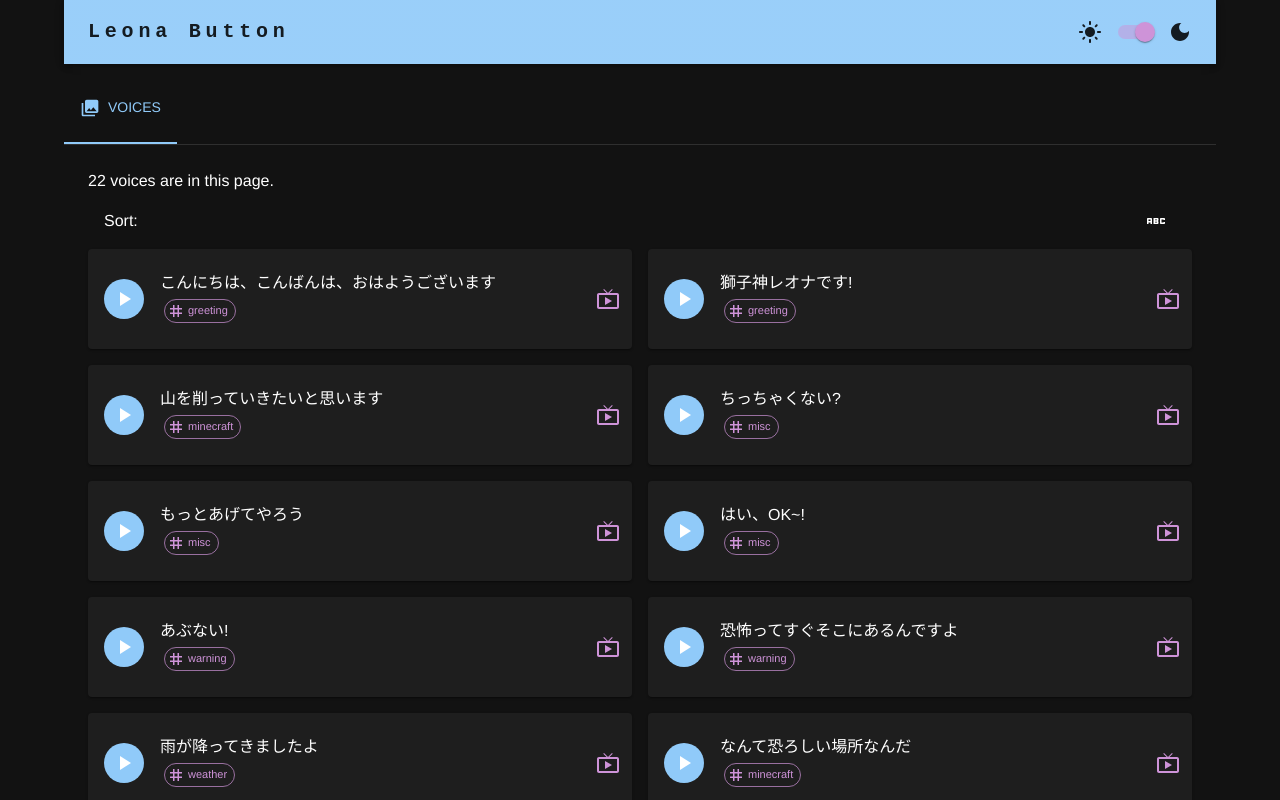
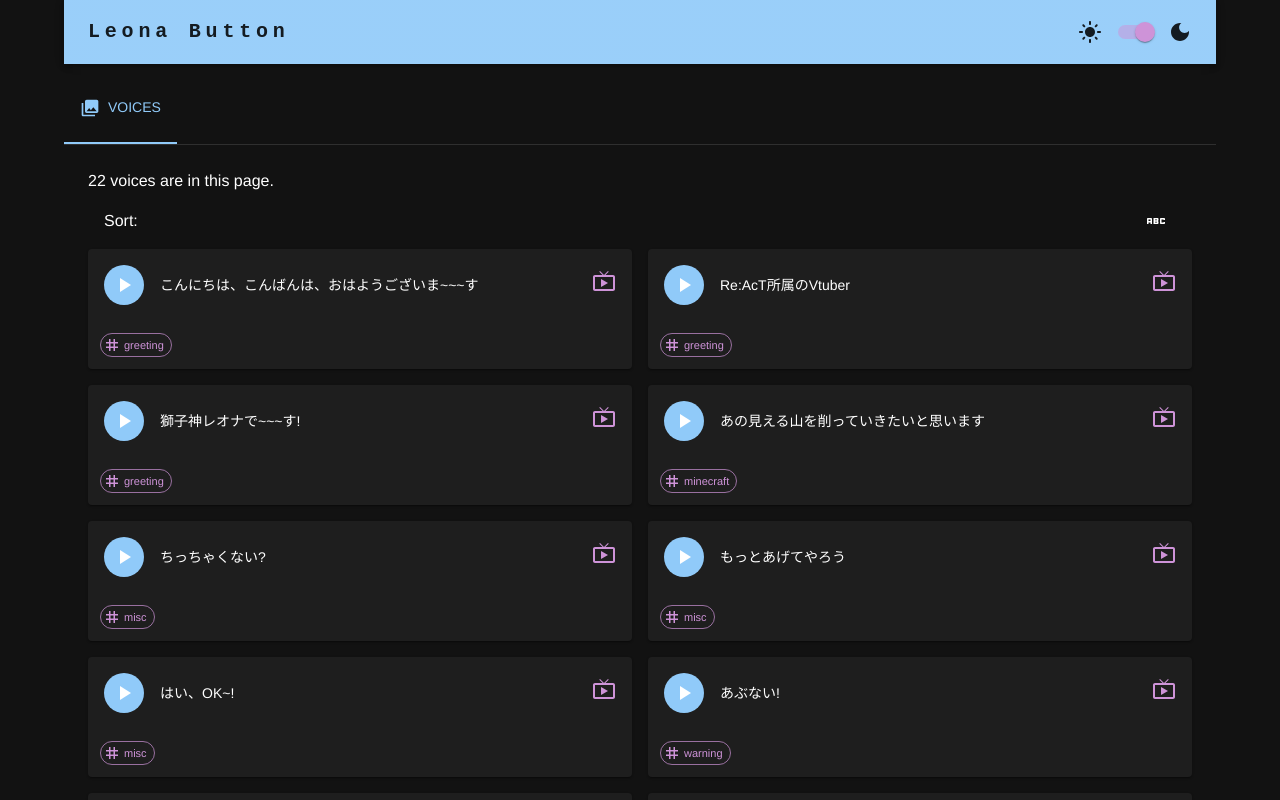
Before and after one commit to botamochi6277/leona-button, a React (Vite) app: page / in a window 1280 px wide. Shown: the top 800 px of the page. Built offline with nearby package versions, Linux system fonts and the light colour scheme; a web font is replaced by a local one.

Commit message:
Update voice card

```diff
--- a/src/VoiceCard.tsx
+++ b/src/VoiceCard.tsx
@@ -2,21 +2,12 @@ import * as React from "react";
 // mui
 import {
   Card,
-  CardContent,
-  CardMedia,
-  CardActionArea,
-  Link,
-  Typography,
   Box,
-  Stack,
   Chip,
   IconButton,
-  Button,
-  List,
-  ListItem,
-  ListItemAvatar,
-  ListItemText,
   Avatar,
+  CardHeader,
+  CardActions,
 } from "@mui/material";
 // icons
 import MoreHorizIcon from "@mui/icons-material/MoreHoriz";
@@ -82,104 +73,58 @@ const ChipsBox = (props: {
   );
 };
 
-const UrlButton = (props: { url: string; text?: string }) => {
-  return (
-    <Button
-      href={props.url}
-      target="_blank"
-      rel="noopener"
-      variant="outlined"
-      color="secondary"
-      size="small"
-      startIcon={<LiveTvIcon />}
-      sx={{ marginTop: 1 }}
-    >
-      {props.text ?? "Source"}
-    </Button>
-  );
+const VoiceCard = (props: { voice: Voice }) => {
+  const voice = props.voice;
+
+  const audio = new Audio(`voices/${voice.file_name}`);
+
+  const [audioPlaying, setAudioPlaying] = React.useState(false);
+
+  React.useEffect(() => {
+    if (audioPlaying) {
+      audio?.play().catch(() => {
+        throw new Error(`${voice.file_name} cannot be played`);
+      });
+    } else {
+      audio?.pause();
+    }
+  }, [audio, audioPlaying]);
+
+  React.useEffect(() => {
+    const onEnded = () => {
+      setAudioPlaying(false);
+      audio.pause();
     };
 
-function VoiceCard1(props: { voice: Voice }) {
-  const voice = props.voice;
-  return (
-    <Card sx={{ display: "flex" }}>
-      <Box sx={{ display: "flex", flexDirection: "column" }}>
-        <CardContent sx={{ flex: "1 0 auto" }}>
-          <Typography component="div" variant="h5">
-            {voice.text}
-          </Typography>
-          {/* <Typography
-            variant="subtitle1"
-            component="div"
-            sx={{ color: "text.secondary" }}
-          >
-            voice.text
-          </Typography> */}
-        </CardContent>
-        <Box sx={{ display: "flex", alignItems: "center", pl: 1, pb: 1 }}>
-          <IconButton aria-label="play/pause">
-            <PlayArrowIcon sx={{ height: 38, width: 38 }} />
-          </IconButton>
-        </Box>
-      </Box>
-      <CardMedia
-        component="img"
-        sx={{ width: 151 }}
-        image={`https://placehold.jp/FF9D08/f7f7f7/150x150.png?text=${voice.text[0]}`}
-        alt={voice.text}
-      />
-    </Card>
-  );
-}
-
-const VoiceCard2 = (props: { voice: Voice }) => {
-  // https://stackoverflow.com/questions/57818778/how-to-make-material-ui-cardactions-always-stick-to-the-bottom-of-parent
-  // https://stackoverflow.com/questions/55824260/same-height-cards-in-material-ui
-  const voice = props.voice;
-
-  // const img_path = ss ? `./prototypes/${ss[ss.length - 1]}` : null;
+    audio.addEventListener("ended", onEnded);
+    return () => {
+      audio.removeEventListener("ended", onEnded);
+    };
+  }, [audio, setAudioPlaying]);
 
   return (
     <Card
       sx={{ flexDirection: "column", height: "100%" }}
       key={`${voice.name}-card`}
     >
-      <CardContent>
-        <Typography component="div" variant="h6">
-          {voice.text}
-        </Typography>
-
-        <Box sx={{ marginBottom: 1 }}>
-          <Stack direction="row" alignItems="center" spacing={0.5}>
-            {voice.tags.map((tag) => (
-              <Chip size="small" key={`tag-${tag}`} label={tag} />
-            ))}
-          </Stack>
-        </Box>
-        <UrlButton url={voice.url} />
-        <Button startIcon={<PlayArrowIcon />} variant="contained">
-          Play
-        </Button>
-      </CardContent>
-    </Card>
-  );
-};
-
-const VoiceCard = (props: { voice: Voice }) => {
-  const voice = props.voice;
-
-  // const img_path = ss ? `./prototypes/${ss[ss.length - 1]}` : null;
-
-  return (
-    <Card
-      sx={{ flexDirection: "column", height: "100%" }}
-      key={`${voice.name}-card`}
+      <CardHeader
+        title={voice.text}
+        avatar={
+          <Avatar
+            sx={{ bgcolor: audioPlaying ? "success.main" : "primary.main" }}
           >
-      <List>
-        <ListItem
-          secondaryAction={
             <IconButton
-              edge="end"
+              onClick={() => {
+                setAudioPlaying((prev) => !prev);
+              }}
+              loading={audioPlaying}
+            >
+              <PlayArrowIcon />
+            </IconButton>
+          </Avatar>
+        }
+        action={
+          <IconButton
             aria-label="play"
             href={voice.url}
             target="_blank"
@@ -189,26 +134,19 @@ const VoiceCard = (props: { voice: Voice }) => {
             <LiveTvIcon color="secondary" />
           </IconButton>
         }
-        >
-          <ListItemAvatar>
-            <Avatar sx={{ bgcolor: "primary.main" }}>
-              <IconButton>
-                <PlayArrowIcon />
-              </IconButton>
-            </Avatar>
-          </ListItemAvatar>
-          <ListItemText
-            primary={voice.text}
-            secondary={
-              <ChipsBox
-                items={voice.tags}
-                icon={<TagIcon />}
-                color="secondary"
       />
-            }
-          />
-        </ListItem>
-      </List>
+      {/* <CardContent>
+        <CardMedia
+          component={"audio"}
+          controls
+          controlsList="nodownload"
+          src={`voices/${voice.file_name}`}
+        ></CardMedia>
+      </CardContent> */}
+
+      <CardActions>
+        <ChipsBox items={voice.tags} icon={<TagIcon />} color="secondary" />
+      </CardActions>
     </Card>
   );
 };
--- a/src/VoiceCardList.tsx
+++ b/src/VoiceCardList.tsx
@@ -6,8 +6,8 @@ import {
   Typography,
   ListItem,
   ListItemText,
+  Grid,
 } from "@mui/material";
-import Grid from "@mui/material/Unstable_Grid2";
 
 // icons
 import PinIcon from "@mui/icons-material/Pin";
@@ -105,7 +105,7 @@ export default function VoiceCardList(props: { voices: Voice[] }) {
 
       <Grid container spacing={2}>
         {items.map((item, idx) => (
-          <Grid xs={12} sm={6} md={6} key={idx}>
+          <Grid size={{ xs: 12, sm: 6 }} key={idx}>
             {item}
           </Grid>
         ))}
--- a/src/assets/voices.json
+++ b/src/assets/voices.json
@@ -3,25 +3,34 @@
         {
             "name": "konnichiwa_konbanwa_ohayo",
             "file_name": "konnichiwa_konbanwa_ohayo.mp3",
-            "text": "こんにちは、こんばんは、おはようございます",
+            "text": "こんにちは、こんばんは、おはようございま~~~す",
             "url": "https://www.youtube.com/watch?v=zdtHaG42jEc&t=4m45s",
             "tags": [
                 "greeting"
             ]
         },
         {
-            "name": "shishigami_leona_desu",
-            "file_name": "shishigami_leona_desu.mp3",
-            "text": "獅子神レオナです!",
-            "url": "https://www.youtube.com/watch?v=zdtHaG42jEc&t=4m45s",
+            "name": "react_shozoku_no",
+            "file_name": "react_shozoku_no.mp3",
+            "text": "Re:AcT所属のVtuber",
+            "url": "https://www.youtube.com/watch?v=zdtHaG42jEc&t=4m49s",
             "tags": [
                 "greeting"
             ]
         },
         {
-            "name": "yama_wo_kezutte",
-            "file_name": "yama_wo_kezutte.mp3",
-            "text": "山を削っていきたいと思います",
+            "name": "shishigami_leona_deeeeesu",
+            "file_name": "shishigami_leona_deeeeesu.mp3",
+            "text": "獅子神レオナで~~~す!",
+            "url": "https://www.youtube.com/watch?v=zdtHaG42jEc&t=4m51s",
+            "tags": [
+                "greeting"
+            ]
+        },
+        {
+            "name": "ano_mieru_yama_wo_kezutte",
+            "file_name": "ano_mieru_yama_wo_kezutte.mp3",
+            "text": "あの見える山を削っていきたいと思います",
             "url": "https://www.youtube.com/watch?v=XTS0IEd-R3o&t=4m15s",
             "tags": [
                 "minecraft"
@@ -66,7 +75,7 @@
         {
             "name": "kyoufu_tte_sugu_sokoni",
             "file_name": "kyoufu_tte_sugu_sokoni.mp3",
-            "text": "恐怖ってすぐそこにあるんですよ",
+            "text": "恐怖ってすぐそこにあったんだ",
             "url": "https://www.youtube.com/watch?v=XTS0IEd-R3o&t=27m54s",
             "tags": [
                 "warning"
@@ -138,7 +147,7 @@
         {
             "name": "atta_kiga_shitan_dakedo",
             "file_name": "atta_kiga_shitan_dakedo.mp3",
-            "text": "あった気がしたんだけど",
+            "text": "あった気がしたんだけど...木が...",
             "url": "https://www.youtube.com/watch?v=XTS0IEd-R3o&t=2h44m08s",
             "tags": [
                 "minecraft",
@@ -152,15 +161,6 @@
             "url": "https://www.youtube.com/watch?v=XTS0IEd-R3o&t=2h44m18s",
             "tags": [
                 "fanny"
-            ]
-        },
-        {
-            "name": "kawaii_yo",
-            "file_name": "kawaii_yo.mp3",
-            "text": "かわいいよ",
-            "url": "https://www.youtube.com/watch?v=XTS0IEd-R3o&t=2h08m30s",
-            "tags": [
-                "minecraft"
             ]
         },
         {
@@ -199,5 +199,25 @@
                 "mimukawa"
             ]
         }
+    ],
+    "videos": [
+        {
+            "id": "XTS0IEd-R3o",
+            "url": "https://www.youtube.com/watch?v=XTS0IEd-R3o",
+            "title": "【 Minecraft 】山がレオを呼んでいる、早く削れと。【獅子神レオナ/Re:AcT】",
+            "date": "2025-07-17",
+            "tags": [
+                "minecraft"
+            ]
+        },
+        {
+            "url": "https://www.youtube.com/watch?v=zdtHaG42jEc",
+            "id": "zdtHaG42jEc",
+            "title": "【 -`🎙 歌枠/Singing 】じめじめじめじめ、【 獅子神レオナ/Re:AcT】",
+            "date": "2025-06-16",
+            "tags": [
+                "singing"
+            ]
+        }
     ]
 }
```
Also changed, not shown: package.json (+4 -4 lines), 1 other file (tests, documents, lock files or other folders). Lines whose indentation alone changed are shown as unchanged.
